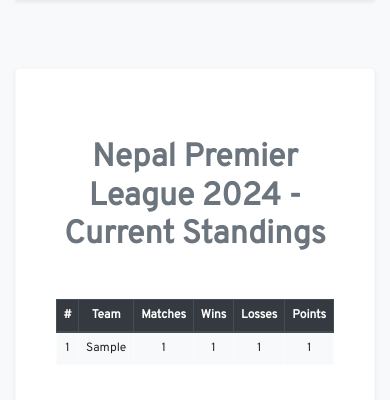
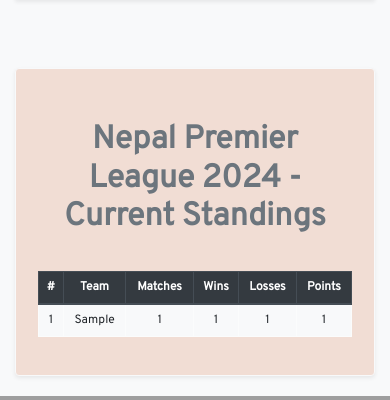
Before and after one commit to surajrimal/npl-standings, a Flask app: page / in a window 390 px wide. Shown: the part 74-474 px from the top of the page. Run offline with Flask 2, Linux system fonts and the light colour scheme; tables that the repository leaves empty hold one stand-in row (values such as "Sample post"); some libraries are stand-ins or nearby versions; grey boxes are pictures that could not be loaded.

Commit message:
padding fixed for mobile devices

```diff
--- a/app/static/assets/css/style.css
+++ b/app/static/assets/css/style.css
@@ -86,18 +86,18 @@ body, html {
 }
 
 .btn-custom:hover {
-    background-color: #b30000;
+    background-color: #2b4f4d;
     color: #fff;
     transform: scale(1.05);
 }
 
 /* Card Design */
 .card {
-    background: #fff;
+    background: #f1ddd4;
     border-radius: 8px;
     box-shadow: 0 4px 8px rgba(0, 0, 0, 0.1);
     margin: 20px 0;
-    padding: 20px;
+    padding: 2px;
 }
 
 .card-title {
@@ -121,14 +121,14 @@ body, html {
 /* Table Styling */
 .table {
     width: 100%;
-    margin-top: 20px;
+    margin-top: 10px;
     font-size: 1rem;
     border-collapse: collapse;
 }
 
 .table th, .table td {
     text-align: center;
-    padding: 8px;
+    padding: 5px;
     word-wrap: break-word; /* Enable word wrapping to prevent overflow */
 }
 
```
